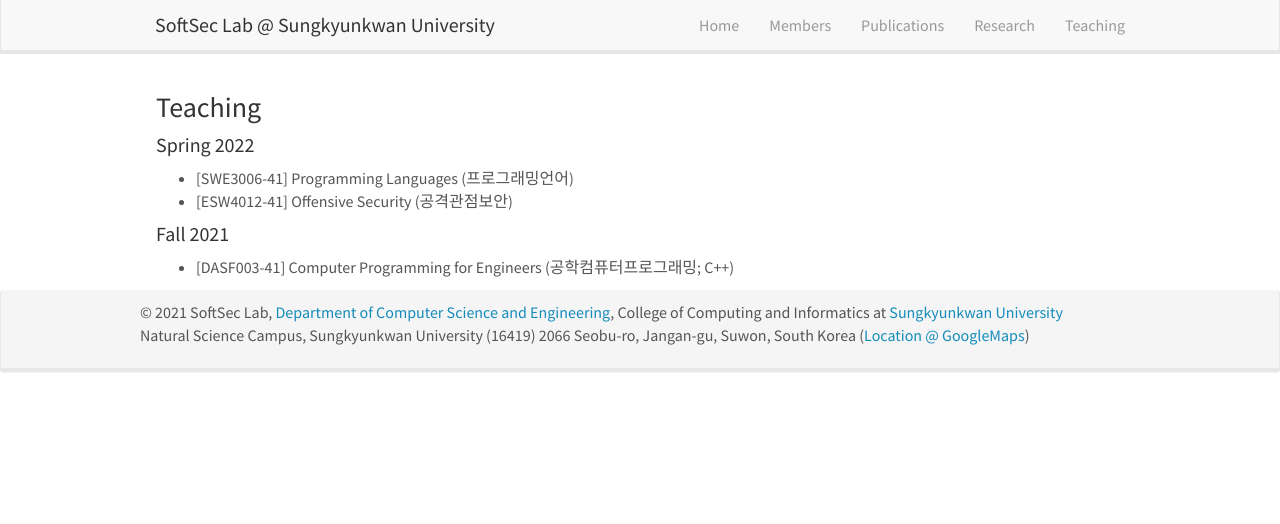
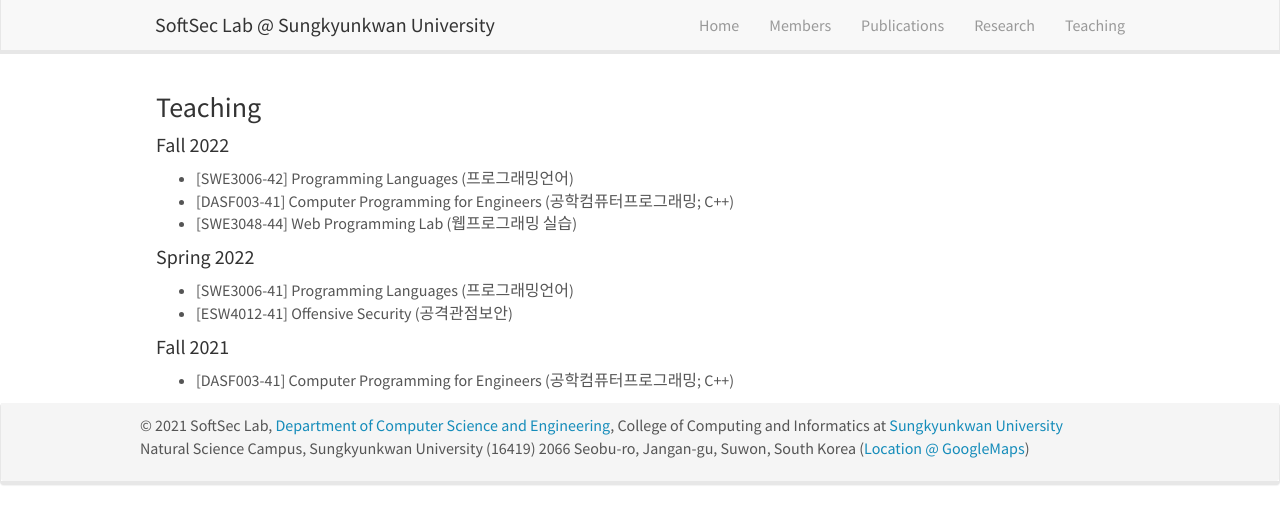
Before and after one commit to softsec-lab/softsec-lab.github.io, a Jekyll site: the page built from _pages/teaching.md, in a window 1280 px wide. Shown: the top 524 px of the page. Built offline with Jekyll 4.4.1, drawn with Linux system fonts in a browser that asks for light colours; nearby versions of some CDN libraries.

Commit message:
update teaching

```diff
--- a/_pages/teaching.md
+++ b/_pages/teaching.md
@@ -8,6 +8,11 @@
 
 ### Teaching
 
+#### Fall 2022
+* [SWE3006-42] Programming Languages (프로그래밍언어)
+* [DASF003-41] Computer Programming for Engineers (공학컴퓨터프로그래밍; C++)
+* [SWE3048-44] Web Programming Lab (웹프로그래밍 실습)
+
 #### Spring 2022
 * [SWE3006-41] Programming Languages (프로그래밍언어)
 * [ESW4012-41] Offensive Security (공격관점보안)
```
